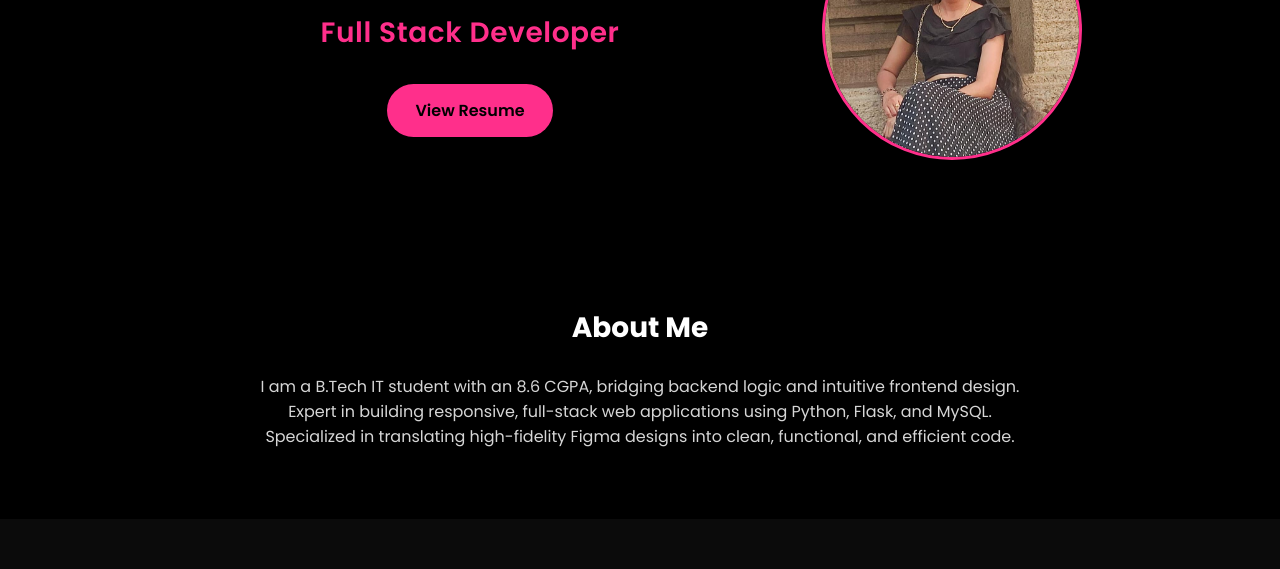
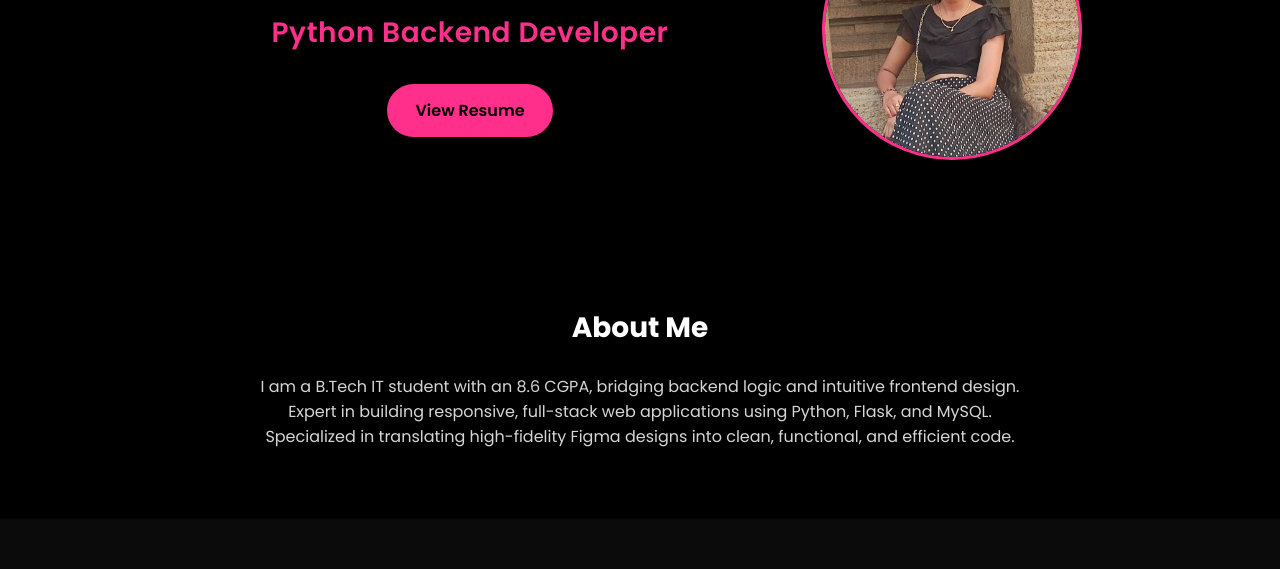
Before and after one commit to sahanashree-26/My-Portfolio, a plain HTML site: page index.html in a window 1280 px wide. Shown: the part 231-800 px from the top of the page. Drawn offline with Linux system fonts and the light colour scheme.

Commit message:
Add files via upload

```diff
--- a/index.html
+++ b/index.html
@@ -107,7 +107,7 @@
 
 <!-- JAVASCRIPT (placed correctly at end) -->
 <script>
-  const text = "Full Stack Developer";
+  const text = "Python Backend Developer";
   let index = 0;
   const speed = 100;
   const target = document.getElementById("typing-text");
```
